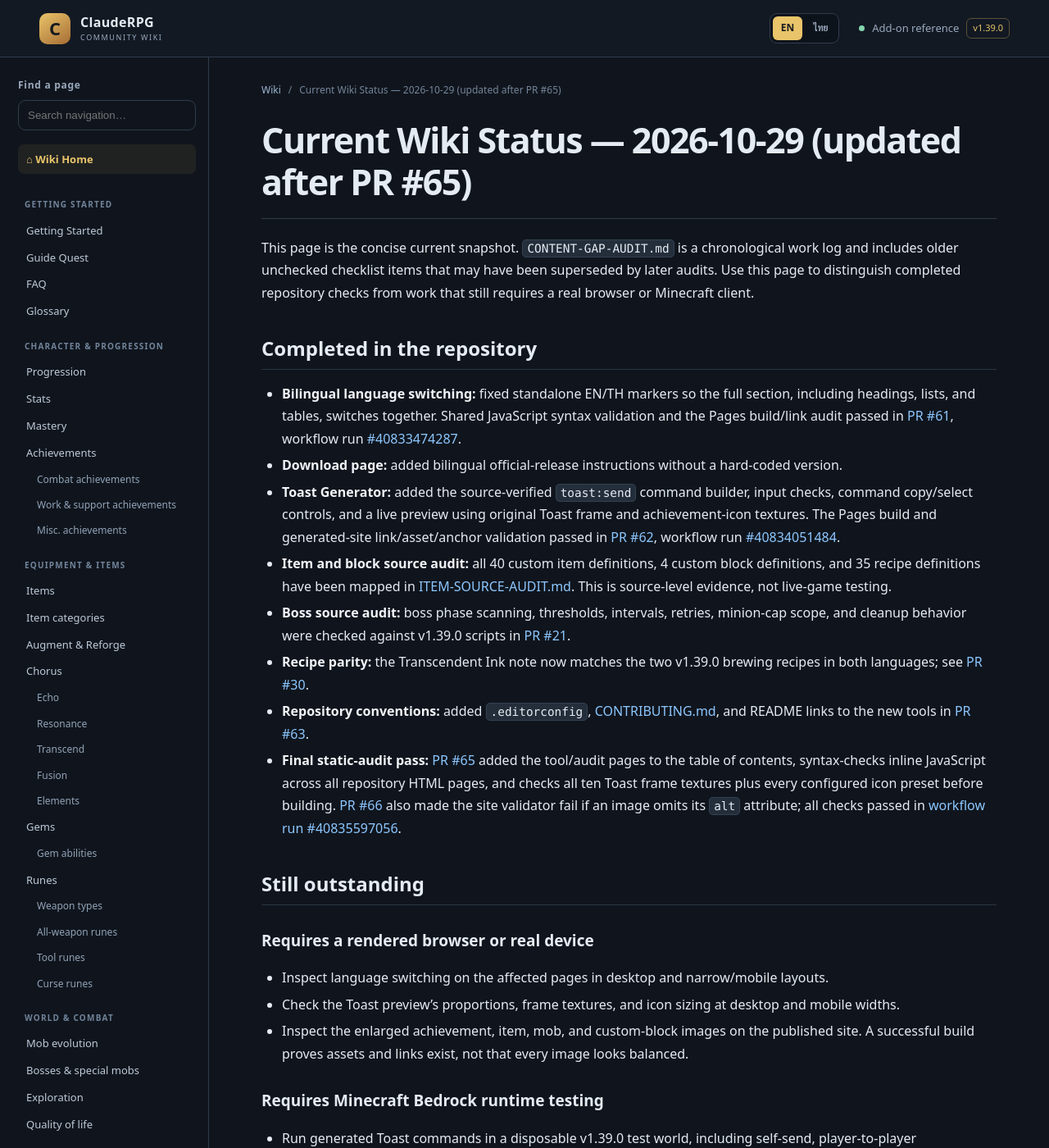
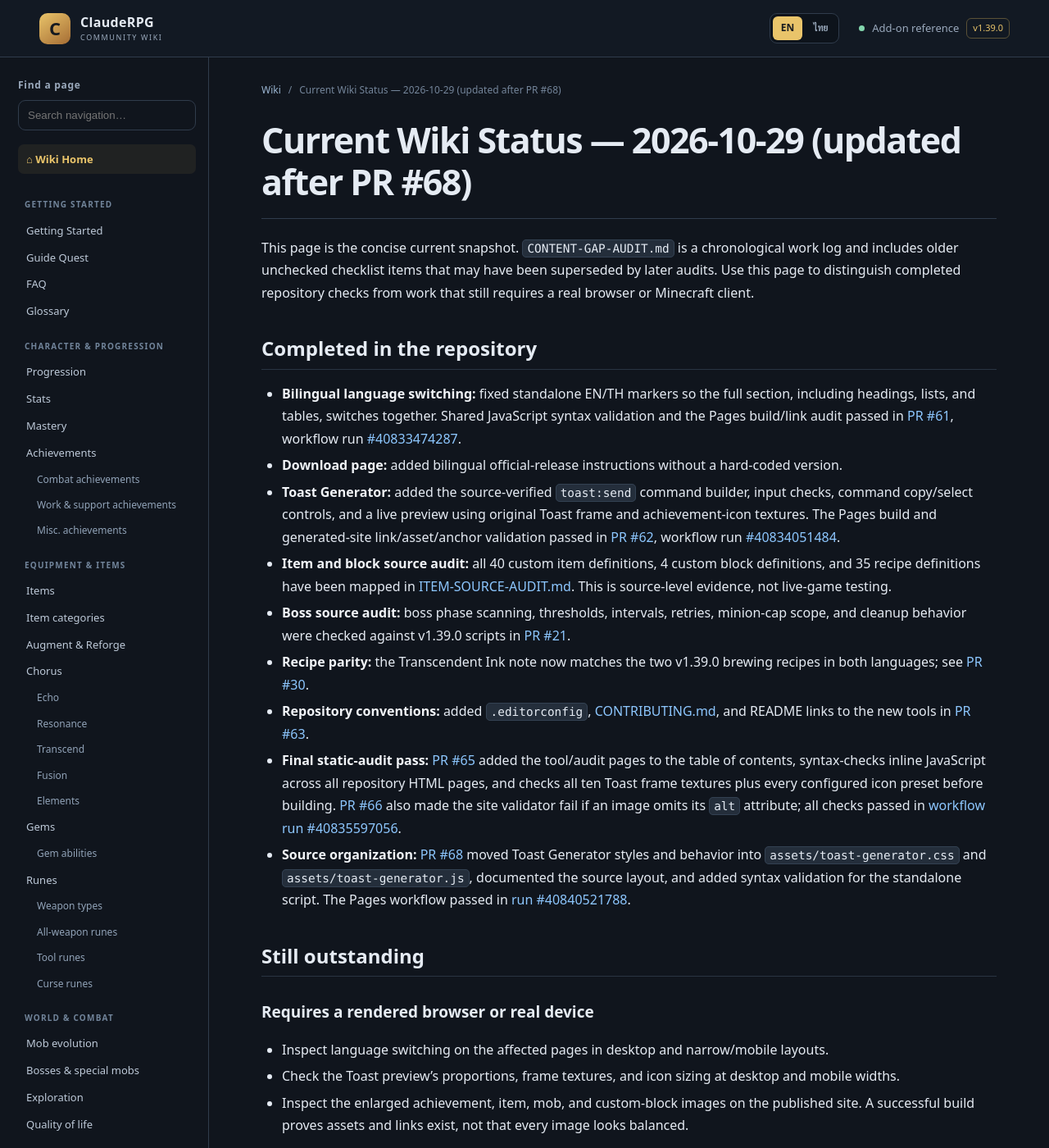
Before and after one commit to miniTorch25/ClaudeRPG-Wiki-V2, a Jekyll site: the page built from WIKI-STATUS.md, in a window 1280 px wide and 1400 px high. Shown: the whole window at 82% size. Built offline with Jekyll 4.4.1, drawn with Linux system fonts in a browser that asks for light colours; our own code applies the rules of GitHub Pages for plain Markdown files.

Commit message:
Record merged source-organization work in wiki status

```diff
--- a/WIKI-STATUS.md
+++ b/WIKI-STATUS.md
@@ -1,4 +1,4 @@
-# Current Wiki Status — 2026-10-29 (updated after PR #65)
+# Current Wiki Status — 2026-10-29 (updated after PR #68)
 
 This page is the concise current snapshot. `CONTENT-GAP-AUDIT.md` is a chronological work log and includes older unchecked checklist items that may have been superseded by later audits. Use this page to distinguish completed repository checks from work that still requires a real browser or Minecraft client.
 
@@ -12,6 +12,7 @@ This page is the concise current snapshot. `CONTENT-GAP-AUDIT.md` is a chronolog
 - **Recipe parity:** the Transcendent Ink note now matches the two v1.39.0 brewing recipes in both languages; see [PR #30](https://github.com/miniTorch25/ClaudeRPG-Wiki-V2/pull/30).
 - **Repository conventions:** added `.editorconfig`, [CONTRIBUTING.md](CONTRIBUTING.md), and README links to the new tools in [PR #63](https://github.com/miniTorch25/ClaudeRPG-Wiki-V2/pull/63).
 - **Final static-audit pass:** [PR #65](https://github.com/miniTorch25/ClaudeRPG-Wiki-V2/pull/65) added the tool/audit pages to the table of contents, syntax-checks inline JavaScript across all repository HTML pages, and checks all ten Toast frame textures plus every configured icon preset before building. [PR #66](https://github.com/miniTorch25/ClaudeRPG-Wiki-V2/pull/66) also made the site validator fail if an image omits its `alt` attribute; all checks passed in [workflow run #40835597056](https://github.com/miniTorch25/ClaudeRPG-Wiki-V2/actions/runs/40835597056).
+- **Source organization:** [PR #68](https://github.com/miniTorch25/ClaudeRPG-Wiki-V2/pull/68) moved Toast Generator styles and behavior into `assets/toast-generator.css` and `assets/toast-generator.js`, documented the source layout, and added syntax validation for the standalone script. The Pages workflow passed in [run #40840521788](https://github.com/miniTorch25/ClaudeRPG-Wiki-V2/actions/runs/40840521788).
 
 ## Still outstanding
 
```
